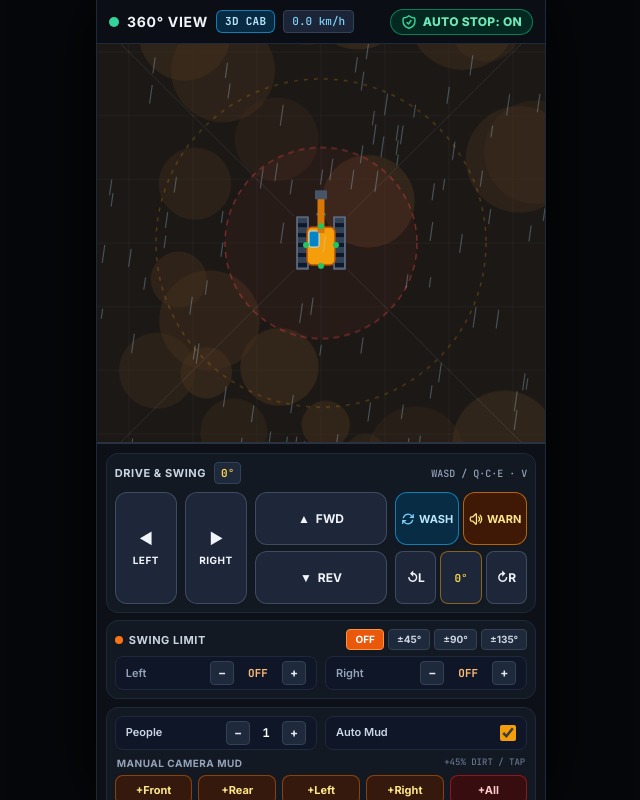
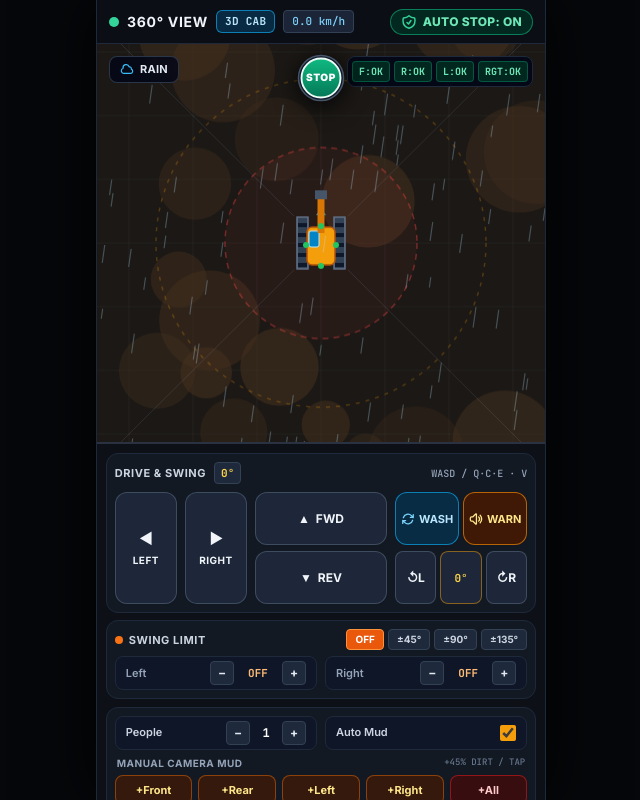
Before and after one commit to lccuber-stack/dd-simulator, a plain HTML site: page index.html in a window 1280 px wide. Shown: the whole page, without its empty margins (319-959 px from the left). Drawn offline with nearby package versions, Linux system fonts and the light colour scheme.

Commit message:
Add files via upload

```diff
--- a/index.html
+++ b/index.html
@@ -229,8 +229,8 @@
                 </div>
             </div>
 
-            <!-- TOP CENTER ROUND STOP ICON -->
-            <div id="centerAutoStopIcon" style="transform: translateX(-50%);" class="absolute top-2.5 left-1/2 z-25 w-12 h-12 rounded-full flex items-center justify-center transition-all duration-200 pointer-events-none drop-shadow-[0_4px_12px_rgba(0,0,0,0.75)]" title="Auto Stop Status">
+            <!-- TOP CENTER ROUND AUTO STOP ICON -->
+            <div id="centerAutoStopIcon" style="transform: translateX(-50%);" class="absolute top-2.5 left-1/2 z-30 w-12 h-12 rounded-full flex items-center justify-center transition-all duration-200 pointer-events-none drop-shadow-[0_4px_12px_rgba(0,0,0,0.85)]" title="Auto Stop Status">
                 <svg class="w-12 h-12" viewBox="0 0 64 64" fill="none" xmlns="http://www.w3.org/2000/svg">
                     <defs>
                         <linearGradient id="stopSignGrad" x1="0" y1="0" x2="0" y2="1">
@@ -239,18 +239,18 @@
                         </linearGradient>
                     </defs>
                     <!-- Outer Round Metallic Bezel -->
-                    <circle cx="32" cy="32" r="30" fill="#0f172a" stroke="#334155" stroke-width="1.5"/>
+                    <circle cx="32" cy="32" r="30" fill="#0f172a" stroke="#475569" stroke-width="2"/>
                     <!-- Inner Round Colored Sign & Crisp Rim -->
-                    <circle id="stopSignRim" cx="32" cy="32" r="26.5" fill="url(#stopSignGrad)" stroke="#ecfdf5" stroke-width="2.5"/>
+                    <circle id="stopSignRim" cx="32" cy="32" r="26" fill="url(#stopSignGrad)" stroke="#ecfdf5" stroke-width="2.5"/>
                     <!-- STOP Typography -->
                     <text id="stopSignLabel" x="32" y="36.5" text-anchor="middle" fill="#ffffff" font-family="Inter, sans-serif" font-weight="900" font-size="13.5" letter-spacing="0.8">STOP</text>
                     <!-- Diagonal Slash (Visible when Auto Stop is degraded/disabled) -->
-                    <line id="stopSignSlash" x1="14" y1="50" x2="50" y2="14" stroke="#ffffff" stroke-width="3.5" stroke-linecap="round" class="hidden" opacity="0.92"/>
+                    <line id="stopSignSlash" x1="14" y1="50" x2="50" y2="14" stroke="#ffffff" stroke-width="3.5" stroke-linecap="round" class="hidden" opacity="0.95"/>
                 </svg>
             </div>
 
             <!-- Top-Left Weather Pill -->
-            <div class="absolute top-3 left-3 pointer-events-none">
+            <div class="absolute top-3 left-3 z-20 pointer-events-none">
                 <div class="flex items-center gap-1.5 bg-slate-950/80 backdrop-blur-sm border border-slate-700/80 px-2.5 py-1 rounded-lg">
                     <svg class="w-3.5 h-3.5 text-sky-400" fill="none" stroke="currentColor" stroke-width="2" viewBox="0 0 24 24">
                         <path stroke-linecap="round" stroke-linejoin="round" d="M2.25 15a4.5 4.5 0 004.5 4.5H18a3.75 3.75 0 001.332-7.257 3 3 0 00-3.758-3.848 5.25 5.25 0 00-10.233 2.33A4.502 4.502 0 002.25 15z"/>
@@ -260,7 +260,7 @@
             </div>
 
             <!-- Top-Right 4-Camera Health Chips -->
-            <div class="absolute top-3 right-3 flex items-center gap-1 bg-slate-950/85 backdrop-blur-sm p-1 rounded-lg border border-slate-800 pointer-events-none">
+            <div class="absolute top-3 right-3 z-20 flex items-center gap-1 bg-slate-950/85 backdrop-blur-sm p-1 rounded-lg border border-slate-800 pointer-events-none">
                 <span id="chip-front" class="font-mono-tech text-[10px] font-bold px-1.5 py-0.5 rounded bg-emerald-950/90 text-emerald-300 border border-emerald-700/60">F:OK</span>
                 <span id="chip-rear" class="font-mono-tech text-[10px] font-bold px-1.5 py-0.5 rounded bg-emerald-950/90 text-emerald-300 border border-emerald-700/60">R:OK</span>
                 <span id="chip-left" class="font-mono-tech text-[10px] font-bold px-1.5 py-0.5 rounded bg-emerald-950/90 text-emerald-300 border border-emerald-700/60">L:OK</span>
```
